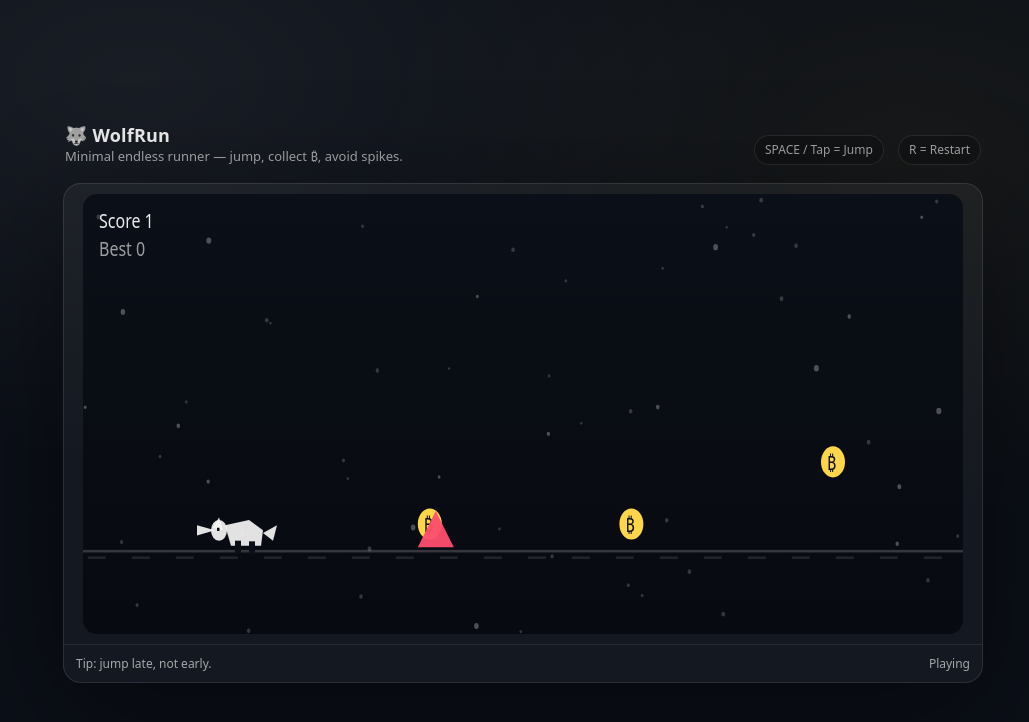
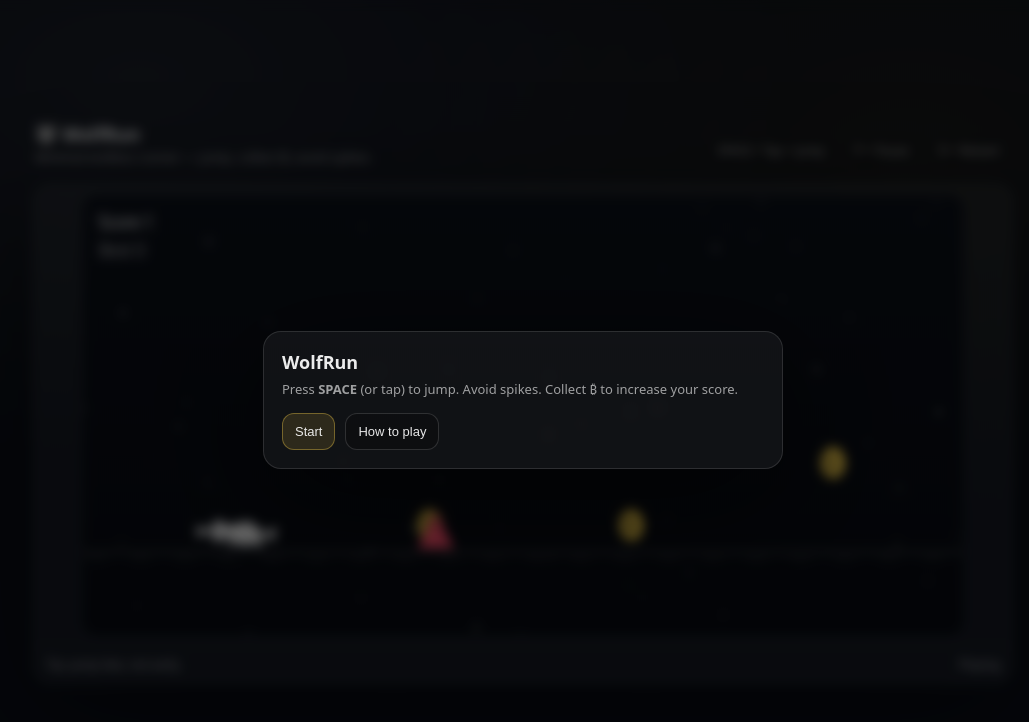
Before and after one commit to bitcoinwolf666/wolfchasingbitcoin, a website: page public/index.html in a window 1280 px wide. Shown: the whole page, without its empty margins (117-1146 px from the left). Drawn offline with Linux system fonts and the light colour scheme.

Commit message:
Update index.html

```diff
--- a/public/index.html
+++ b/public/index.html
@@ -1,4 +1,3 @@
-
 <!doctype html>
 <html>
   <head>
@@ -9,9 +8,11 @@
       :root{
         --bg:#0b0f17;
         --fg:rgba(255,255,255,.92);
-        --muted:rgba(255,255,255,.62);
+        --muted:rgba(255,255,255,.60);
         --card:rgba(255,255,255,.04);
         --stroke:rgba(255,255,255,.10);
+        --accent:#ffd54a;
+        --danger:#ff4d6d;
       }
       *{box-sizing:border-box}
       html,body{height:100%}
@@ -28,12 +29,21 @@
         padding:18px;
         overflow:hidden;
       }
-      .shell{width:min(920px,100%); display:flex; flex-direction:column; gap:12px;}
+      .shell{width:min(980px,100%); display:flex; flex-direction:column; gap:12px;}
       .top{display:flex; align-items:flex-end; justify-content:space-between; gap:12px; padding:6px 2px;}
+      .brand{display:flex; flex-direction:column; gap:2px;}
       .brand h1{margin:0; font-size:18px; font-weight:650; letter-spacing:.2px}
       .brand p{margin:0; font-size:13px; color:var(--muted)}
-      .hint{font-size:12px; color:var(--muted); text-align:right; line-height:1.3}
-      .pill{display:inline-block; padding:6px 10px; border:1px solid rgba(255,255,255,.10); border-radius:999px; background:rgba(0,0,0,.18)}
+      .pills{display:flex; gap:8px; flex-wrap:wrap; justify-content:flex-end}
+      .pill{
+        font-size:12px;
+        color:rgba(255,255,255,.72);
+        padding:6px 10px;
+        border:1px solid rgba(255,255,255,.10);
+        border-radius:999px;
+        background:rgba(0,0,0,.18);
+        user-select:none;
+      }
       .card{
         background:var(--card);
         border:1px solid var(--stroke);
@@ -45,9 +55,49 @@
       canvas{width:100%; height:auto; max-height:72vh; border-radius:14px; display:block;}
       .footer{
         display:flex; justify-content:space-between; align-items:center;
-        padding:10px 12px; border-top:1px solid rgba(255,255,255,.08);
-        color:var(--muted); font-size:12px;
+        padding:10px 12px;
+        border-top:1px solid rgba(255,255,255,.08);
+        color:var(--muted);
+        font-size:12px;
       }
+
+      /* Minimal overlay UI */
+      .overlay{
+        position:fixed;
+        inset:0;
+        display:none;
+        place-items:center;
+        padding:18px;
+        background:rgba(0,0,0,.55);
+        backdrop-filter: blur(6px);
+      }
+      .overlay.show{display:grid;}
+      .panel{
+        width:min(520px, 100%);
+        background:rgba(255,255,255,.05);
+        border:1px solid rgba(255,255,255,.12);
+        border-radius:18px;
+        padding:18px;
+        box-shadow:0 30px 120px rgba(0,0,0,.55);
+      }
+      .panel h2{margin:0 0 6px; font-size:18px}
+      .panel p{margin:0 0 14px; color:var(--muted); font-size:13px; line-height:1.4}
+      .row{display:flex; gap:10px; flex-wrap:wrap}
+      button{
+        appearance:none;
+        border:1px solid rgba(255,255,255,.14);
+        background:rgba(0,0,0,.18);
+        color:rgba(255,255,255,.9);
+        padding:10px 12px;
+        border-radius:12px;
+        font-size:13px;
+        cursor:pointer;
+      }
+      button.primary{
+        border-color:rgba(255,213,74,.35);
+        background:rgba(255,213,74,.12);
+      }
+      button:active{transform:translateY(1px)}
     </style>
   </head>
   <body>
@@ -57,9 +107,9 @@
           <h1>🐺 WolfRun</h1>
           <p>Minimal endless runner — jump, collect ₿, avoid spikes.</p>
         </div>
-        <div class="hint">
+        <div class="pills">
           <span class="pill">SPACE / Tap = Jump</span>
-          <span style="display:inline-block;width:8px"></span>
+          <span class="pill">P = Pause</span>
           <span class="pill">R = Restart</span>
         </div>
       </div>
@@ -67,8 +117,19 @@
       <div class="card">
         <div id="gameMount"></div>
         <div class="footer">
-          <span>Tip: jump late, not early.</span>
+          <span id="tip">Tip: jump late, not early.</span>
           <span id="status">Ready</span>
+        </div>
+      </div>
+    </div>
+
+    <div id="overlay" class="overlay show">
+      <div class="panel">
+        <h2 id="overlayTitle">WolfRun</h2>
+        <p id="overlayText">Press <b>SPACE</b> (or tap) to jump. Avoid spikes. Collect ₿ to increase your score.</p>
+        <div class="row">
+          <button id="btnStart" class="primary">Start</button>
+          <button id="btnHow">How to play</button>
         </div>
       </div>
     </div>
```
